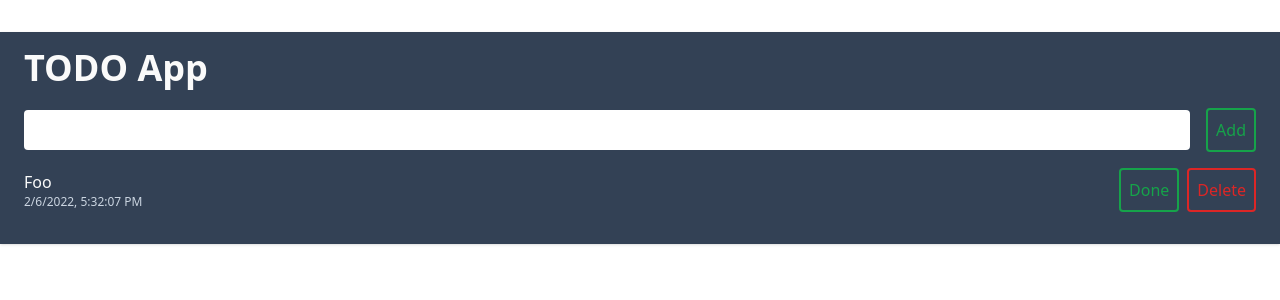
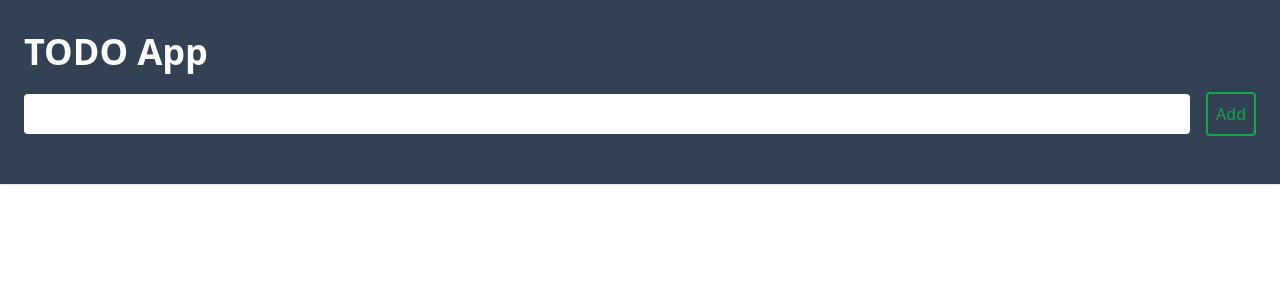
Before and after one commit to Implex1v/frontend-compare, a React (Create React App) app in the folder react-app/: page / in a window 1280 px wide. Shown: the top 300 px of the page. Built offline with nearby package versions, Linux system fonts and the light colour scheme.

Commit message:
(react-app) Migrate to TSX

```diff
--- a/react-app/package.json
+++ b/react-app/package.json
@@ -6,6 +6,10 @@
     "@testing-library/jest-dom": "^5.16.2",
     "@testing-library/react": "^12.1.2",
     "@testing-library/user-event": "^13.5.0",
+    "@types/jest": "^27.4.0",
+    "@types/node": "^17.0.17",
+    "@types/react": "^17.0.39",
+    "@types/react-dom": "^17.0.11",
     "react": "^17.0.2",
     "react-dom": "^17.0.2",
     "react-scripts": "5.0.0",
--- a/react-app/src/component/App.js
+++ b/react-app/src/component/App.tsx
@@ -4,34 +4,34 @@ import Todo from './todo/Todo'
 import TodoAdd from './todo/TodoAdd'
 import { TodoItem } from '../model/TodoItem'
 
-export default class TodoApp extends React.Component {
-  constructor(props) {
+interface TodoAppState {
+  todos: TodoItem[]
+}
+
+export default class TodoApp extends React.Component<any, TodoAppState> {
+  constructor(props: any) {
     super(props);
-    this.state = {
-      todos: [
-        new TodoItem("Foo", false),
-      ],
-    }
+    this.state = { todos: [] }
 
     this.handleAddTodo = this.handleAddTodo.bind(this);
     this.handleItemDone = this.handleItemDone.bind(this);
     this.handleItemDelete = this.handleItemDelete.bind(this);
   }
 
-  handleAddTodo(e) {
+  handleAddTodo(text: string) {
     const items = this.state.todos;
-    items.push(new TodoItem(e, false));
+    items.push(new TodoItem(text, false));
     this.setState({todos: items});
   }
 
-  handleItemDelete(e) {
-    const items = this.state.todos.filter(item => item !== e);
+  handleItemDelete(itemToDelete: TodoItem) {
+    const items = this.state.todos.filter(item => item !== itemToDelete);
     this.setState({todos: items});
   }
 
-  handleItemDone(e) {
+  handleItemDone(item: TodoItem) {
     const original = this.state.todos
-      .find((candidate) => candidate === e)
+      .find((candidate) => candidate === item)
 
     if(!original) {
       return;
@@ -51,12 +51,12 @@ export default class TodoApp extends React.Component {
     );
 
     return (
-      <div className='container mx-auto bg-slate-700 mt-8'>
-        <div className='p-4 text-zinc-50 shadow'>
+      <div className='container mx-auto bg-slate-700 pt-4 pb-4 shadow'>
+        <div className='p-4 text-zinc-50'>
           <p className='text-4xl object-top font-bold pl-2'>TODO App</p>
           <div className='m-2 pt-3'>
             <div>
-              <TodoAdd addTodoHandler={this.handleAddTodo} onItemDone={this.handleItemDone} />
+              <TodoAdd addTodoHandler={this.handleAddTodo} />
             </div>
             <div>
               {items}
--- a/react-app/src/component/todo/Todo.js
+++ b/react-app/src/component/todo/Todo.tsx
@@ -2,22 +2,28 @@ import React from "react";
 import TodoButtonDone from "./TodoButtonDone";
 import TodoButtonUndo from "./TodoButtonUndo";
 import TodoDeleteButton from "./TodoDeleteButton";
+import { TodoItem } from "../../model/TodoItem";
 
-class Todo extends React.Component {
-  constructor(props) {
+
+interface TodoProps {
+  onItemDone(item: TodoItem): void
+  onItemDelete(item: TodoItem): void
+  item: TodoItem
+}
+
+export default class Todo extends React.Component<TodoProps> {
+  constructor(props: TodoProps) {
     super(props);
 
     this.handleDone = this.handleDone.bind(this);
     this.handleDelete = this.handleDelete.bind(this);
   }
 
-  handleDone(e) {
-    if(this.props.onItemDone) {
-      this.props.onItemDone(this.props.item);
-    }
+  handleDone() {
+    this.props.onItemDone(this.props.item);
   }
 
-  handleDelete(e) {
+  handleDelete() {
     if(this.props.onItemDelete) {
       this.props.onItemDelete(this.props.item);
     }
@@ -47,5 +53,3 @@ class Todo extends React.Component {
     );
   }
 }
-
-export default Todo;
--- a/react-app/src/component/todo/TodoAdd.js
+++ b/react-app/src/component/todo/TodoAdd.tsx
@@ -1,15 +1,25 @@
 import React from "react";
 
-export default class TodoAdd extends React.Component {
-  constructor(props) {
+interface TodoAddProps {
+  addTodoHandler(item: string): void;
+}
+
+interface TodoAddState {
+  todoItem: string
+}
+
+export default class TodoAdd extends React.Component<TodoAddProps, TodoAddState> {
+  props: TodoAddProps
+
+  constructor(props: TodoAddProps) {
     super(props);
     this.state = { todoItem: '' }
+    this.props = props
     this.handleAddItem = this.handleAddItem.bind(this);
     this.handleInputChange = this.handleInputChange.bind(this);
   }
 
-  handleAddItem(e) {
-    e.preventDefault();
+  handleAddItem() {
     const item = this.state.todoItem;
 
     if(!item) {
@@ -20,8 +30,8 @@ export default class TodoAdd extends React.Component {
     this.props.addTodoHandler(item);
   }
 
-  handleInputChange(e) {
-    this.setState({todoItem: e.target.value});
+  handleInputChange(e: React.FormEvent<HTMLInputElement>) {
+    this.setState({todoItem: e.currentTarget.value});
   }
 
   render() {
@@ -31,8 +41,8 @@ export default class TodoAdd extends React.Component {
           type="text"
           value={this.state.todoItem}
           onChange={this.handleInputChange}
-          className="w-full p-2 rounded text-slate-900"
-        ></input>
+          className="w-full p-2 rounded text-slate-900">
+        </input>
         <button
           onClick={this.handleAddItem}
           className="flex-no-shrink ml-4 p-2 border-2 rounded text-green-600 border-green-600 hover:text-slate-300 hover:bg-green-600">
--- a/react-app/src/component/todo/TodoButtonDone.js
+++ b/react-app/src/component/todo/TodoButtonDone.tsx
@@ -1,16 +1,21 @@
 import React from "react";
 
-export default class TodoButtonDone extends React.Component {
-  constructor(props)  {
+interface TodoButtonDoneProps {
+  onClick(): void
+}
+
+export default class TodoButtonDone extends React.Component<TodoButtonDoneProps> {
+  props: TodoButtonDoneProps;
+
+  constructor(props: TodoButtonDoneProps)  {
     super(props);
+    this.props = props;
 
     this.handleOnClick = this.handleOnClick.bind(this);
   }
 
-  handleOnClick(e) {
-    if(this.props.onClick) {
-      this.props.onClick(e)
-    }
+  handleOnClick() {
+    this.props.onClick();
   }
 
   render() {
--- a/react-app/src/component/todo/TodoButtonUndo.js
+++ b/react-app/src/component/todo/TodoButtonUndo.tsx
@@ -1,16 +1,21 @@
 import React from "react";
 
-export default class TodoButtonUndo extends React.Component {
-  constructor(props)  {
+interface TodoButtonUndoProps {
+  onClick(): void
+}
+
+export default class TodoButtonUndo extends React.Component<TodoButtonUndoProps> {
+  props: TodoButtonUndoProps
+
+  constructor(props: TodoButtonUndoProps)  {
     super(props);
+    this.props = props;
 
     this.handleOnClick = this.handleOnClick.bind(this);
   }
 
-  handleOnClick(e) {
-    if(this.props.onClick) {
-      this.props.onClick(e)
-    }
+  handleOnClick() {
+    this.props.onClick();
   }
 
   render() {
--- a/react-app/src/component/todo/TodoDeleteButton.js
+++ b/react-app/src/component/todo/TodoDeleteButton.tsx
@@ -1,16 +1,21 @@
 import React from "react";
 
-export default class TodoDeleteButton extends React.Component {
-  constructor(props)  {
+interface TodoDeleteButtonProps {
+  onClick(): void
+}
+
+export default class TodoDeleteButton extends React.Component<TodoDeleteButtonProps> {
+  props: TodoDeleteButtonProps;
+
+  constructor(props: TodoDeleteButtonProps)  {
     super(props);
+    this.props = props;
 
     this.handleOnClick = this.handleOnClick.bind(this);
   }
 
-  handleOnClick(e) {
-    if(this.props.onClick) {
-      this.props.onClick(e)
-    }
+  handleOnClick() {
+    this.props.onClick()
   }
 
   render() {
--- a/react-app/src/index.js
+++ /dev/null
@@ -1,17 +0,0 @@
-import React from 'react';
-import ReactDOM from 'react-dom';
-import './index.css';
-import App from './component/App'
-import reportWebVitals from './reportWebVitals';
-
-ReactDOM.render(
-  <React.StrictMode>
-    <App />
-  </React.StrictMode>,
-  document.getElementById('root')
-);
-
-// If you want to start measuring performance in your app, pass a function
-// to log results (for example: reportWebVitals(console.log))
-// or send to an analytics endpoint. Learn more: https://bit.ly/CRA-vitals
-reportWebVitals();
--- /dev/null
+++ b/react-app/src/index.tsx
@@ -0,0 +1,11 @@
+import React from 'react';
+import ReactDOM from 'react-dom';
+import './index.css';
+import TodoApp from "./component/App";
+
+ReactDOM.render(
+  <React.StrictMode>
+    <TodoApp />
+  </React.StrictMode>,
+  document.getElementById('root')
+);
--- a/react-app/tsconfig.json
+++ b/react-app/tsconfig.json
@@ -25,7 +25,7 @@
 
     /* Modules */
     "module": "commonjs",                                /* Specify what module code is generated. */
-    // "rootDir": "./",                                  /* Specify the root folder within your source files. */
+    "rootDir": "./src",                                  /* Specify the root folder within your source files. */
     // "moduleResolution": "node",                       /* Specify how TypeScript looks up a file from a given module specifier. */
     // "baseUrl": "./",                                  /* Specify the base directory to resolve non-relative module names. */
     // "paths": {},                                      /* Specify a set of entries that re-map imports to additional lookup locations. */
@@ -47,7 +47,7 @@
     // "emitDeclarationOnly": true,                      /* Only output d.ts files and not JavaScript files. */
     // "sourceMap": true,                                /* Create source map files for emitted JavaScript files. */
     // "outFile": "./",                                  /* Specify a file that bundles all outputs into one JavaScript file. If `declaration` is true, also designates a file that bundles all .d.ts output. */
-    // "outDir": "./",                                   /* Specify an output folder for all emitted files. */
+    "outDir": "./build",                                   /* Specify an output folder for all emitted files. */
     // "removeComments": true,                           /* Disable emitting comments. */
     // "noEmit": true,                                   /* Disable emitting files from a compilation. */
     // "importHelpers": true,                            /* Allow importing helper functions from tslib once per project, instead of including them per-file. */
```
Also changed, not shown: 1 other file (tests, documents, lock files or other folders).
